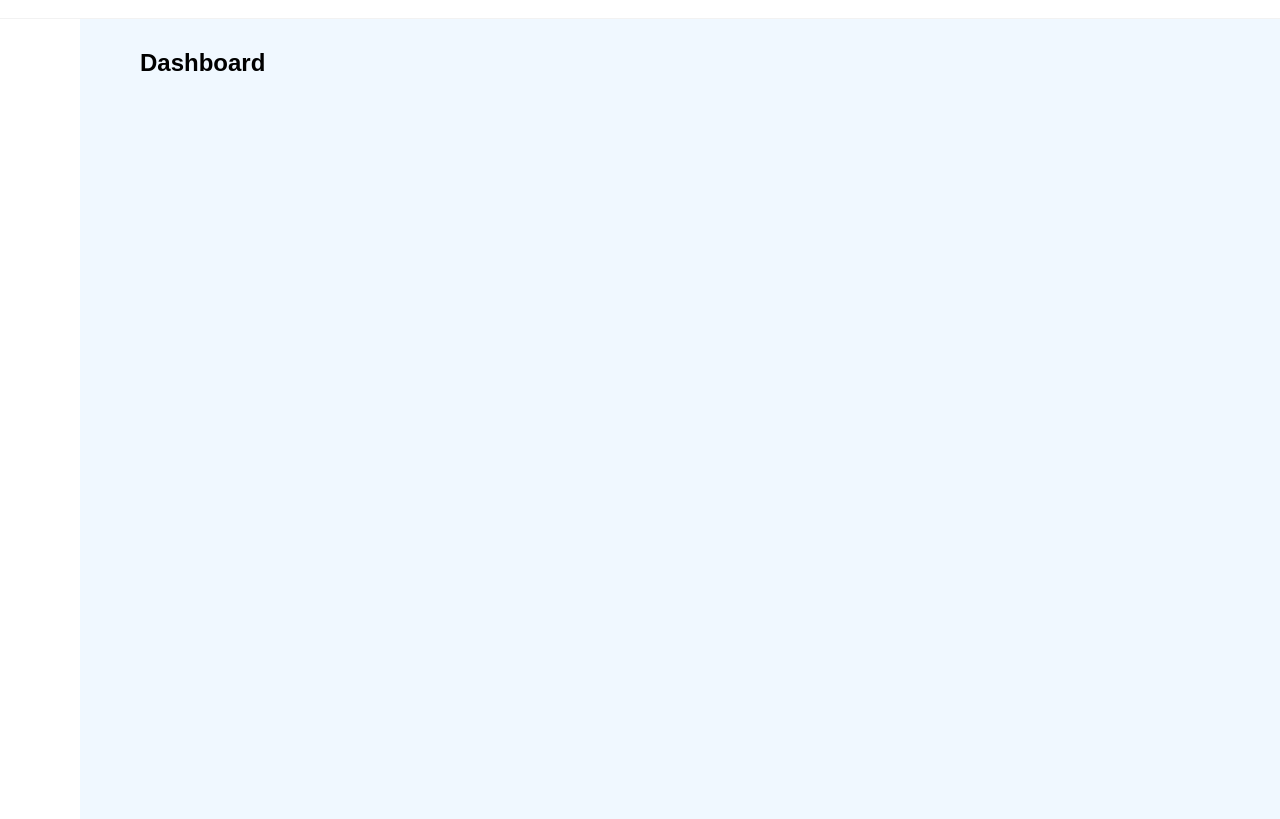
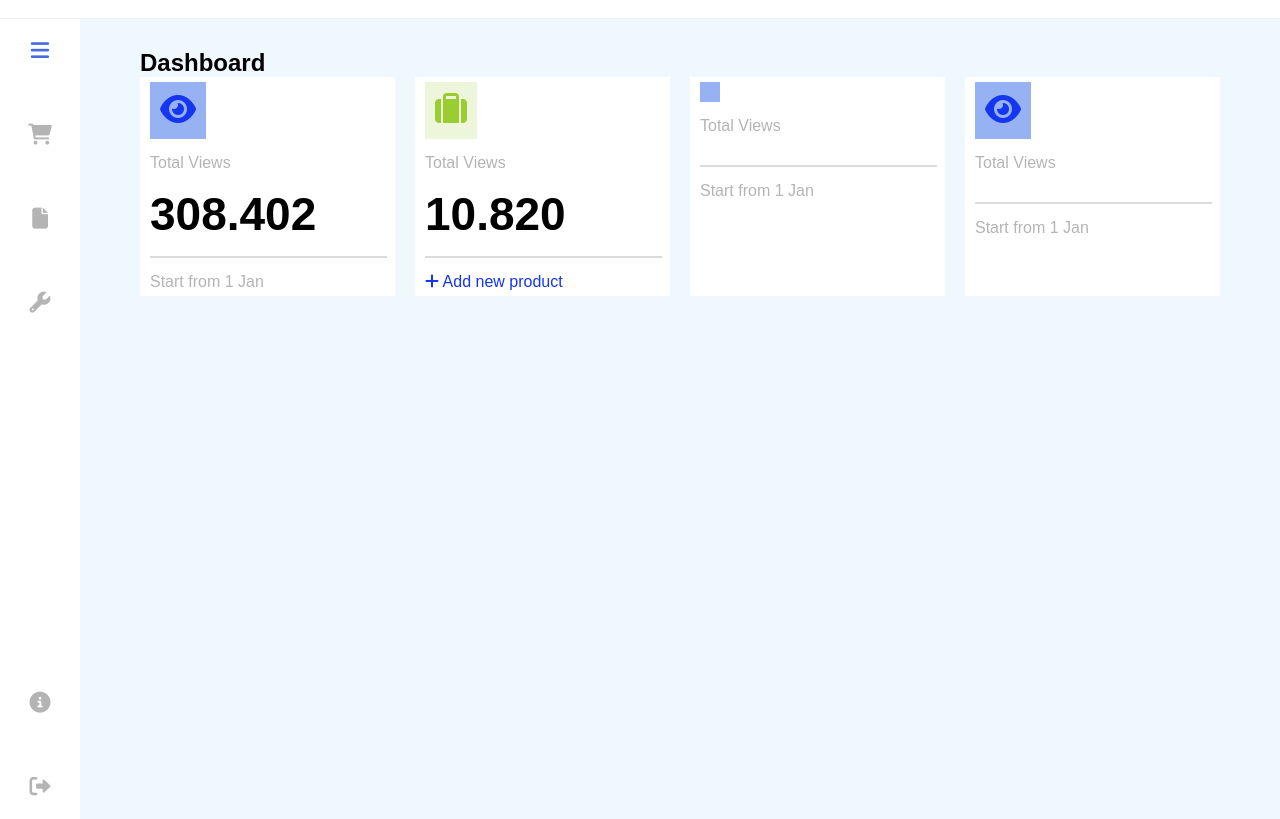
Before and after one commit to CumAss/Dashboard, a plain HTML site: page index.html in a window 1280 px wide. Shown: the part 62-881 px from the top of the page. Drawn offline with Linux system fonts and the light colour scheme.

Commit message:
cards gey

```diff
--- a/index.html
+++ b/index.html
@@ -37,12 +37,75 @@
 
     <section>
         <aside>
-
+            <ul class="nav">
+                <li class="nav-item active">
+                    <i class="fa-solid fa-bars"></i>
+                </li>
+                <li class="nav-item">
+                    <i class="fa-solid fa-cart-shopping"></i>
+                </li>
+                <li class="nav-item">
+                    <i class="fa-solid fa-file"></i>
+                </li>
+                <li class="nav-item">
+                    <i class="fa-solid fa-wrench"></i>
+                </li>
+            </ul>
+            <ul class="nav">
+                <li class="nav-item">
+                    <i class="fa-solid fa-circle-info"></i>
+                </li>
+                <li class="nav-item">
+                    <i class="fa-solid fa-right-from-bracket"></i>
+                </li>
+            </ul>
         </aside>
         <main>
             <div class="container">
                 <h1>Dashboard</h1>
+                <div class="cards">
+                    <div class="card">
+                        <div class="card-icon">
+                            <i class="fa-solid fa-eye"></i>
+                        </div>
+                        <span class="card-tittle">Total Views</span>
+                        <h1 class="card-value">308.402</h1>
+                        <hr>
+                        <span class="card-footer">Start from 1 Jan</span>
+                    </div>
+                    <div class="card green">
+                        <div class="card-icon">
+                            <i class="fa-sharp fa-solid fa-suitcase"></i>
+                        </div>
+                        <span class="card-tittle">Total Views</span>
+                        <h1 class="card-value">10.820</h1>
+                        <hr>
+                        <span class="card-footer">
+                            <a href="">
+                                <i class="fa-solid fa-plus"></i>
+                                Add new product
+                            </a>
+                        </span>
+                    </div>
+                    <div class="card">
+                        <div class="card-icon">
 
+                        </div>
+                        <span class="card-tittle">Total Views</span>
+                        <h1 class="card-value"></h1>
+                        <hr>
+                        <span class="card-footer">Start from 1 Jan</span>
+                    </div>
+                    <div class="card">
+                        <div class="card-icon">
+                            <i class="fa-solid fa-eye"></i>
+                        </div>
+                        <span class="card-tittle">Total Views</span>
+                        <h1 class="card-value"></h1>
+                        <hr>
+                        <span class="card-footer">Start from 1 Jan</span>
+                    </div>
+                </div>
             </div>
         </main>
     </section>
--- a/style.css
+++ b/style.css
@@ -26,7 +26,9 @@ aside {
     background-color: white;
     width: 80px;
     height: 100vh;
-
+    display: flex;
+    flex-direction: column;
+    justify-content: space-between;
 }
 
 section {
@@ -54,15 +56,14 @@ main {
 
 .container {
     padding: 0px 30px;
-    display: flex;
-    align-items: center;
+
 }
 
 .header-content {
     flex: 1;
     display: flex;
     justify-content: space-between;
-
+    align-items: center;
 }
 
 .search {
@@ -127,3 +128,90 @@ main {
 .item:hover {
     background-color: azure;
 }
+
+.nav {
+    display: flex;
+    gap: 20px;
+    width: 100%;
+    flex-direction: column;
+
+}
+
+.nav-item {
+    padding: 20px;
+    text-align: center;
+    font-size: 21px;
+    color: #b4b4b4;
+    transition: all 0.5s 0s ease;
+}
+
+.nav-item:hover {
+    color: rgb(17, 55, 203);
+    cursor: pointer;
+    background-color: #f8f8f8;
+}
+
+.nav-item.active {
+    color: rgb(71, 106, 220);
+}
+
+.card {
+    display: flex;
+    padding: 5px 10px;
+    flex-direction: column;
+    background-color: white;
+    gap: 15px;
+    align-items: flex-start;
+    position: relative;
+    flex: 1;
+}
+
+.card-icon {
+    padding: 10px;
+    font-size: 32px;
+    color: rgb(21, 53, 238);
+    background-color: rgb(150, 178, 242);
+}
+
+.card-tittle {
+    color: #b4b4b4;
+
+}
+
+.card-value {
+    font-size: 46px;
+}
+
+.card hr {
+    width: 100%;
+    border: 1px solid #b4b4b47a;
+}
+
+.card-footer {
+    color: #b4b4b4;
+}
+
+.cards {
+    display: flex;
+    gap: 20px;
+}
+
+.card::after {
+    content: "";
+    width: 100px;
+    height: 80px;
+    background-image: url(./assets/stonks.img);
+    background-size: cover;
+    position: absolute;
+    top: 15px;
+    right: 15px;
+}
+
+.card-footer a {
+    color: rgb(21, 53, 238);
+}
+
+.card.green .card-icon {
+    background: rgba(153, 205, 50, 0.178);
+    color: yellowgreen;
+}
```
Also changed, not shown: 1 other file.
